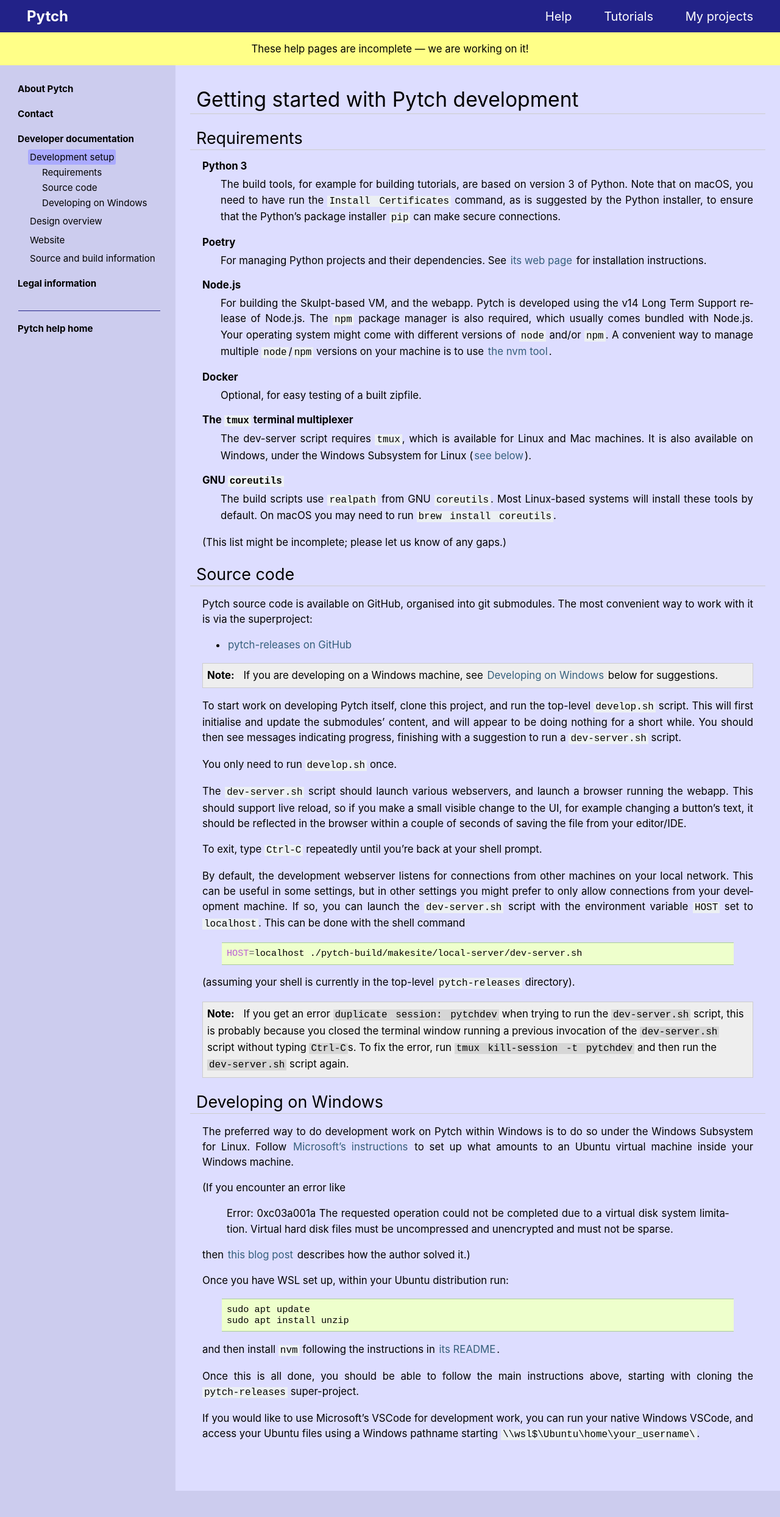
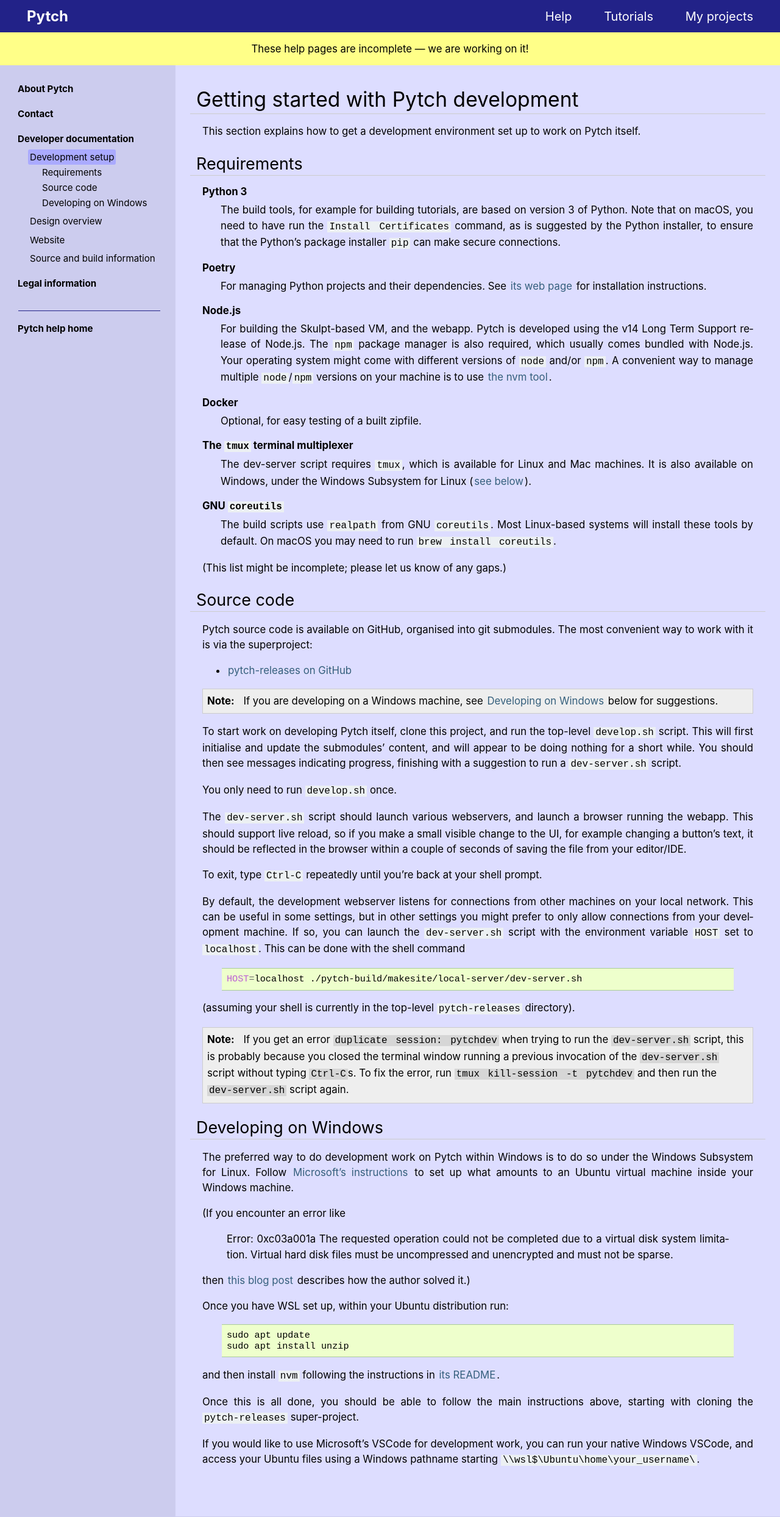
Before and after one commit to pytchlang/pytch-website, a Sphinx documentation site: the page built from source/developer/development-setup.rst, in a window 1280 px wide. Shown: the whole page at 61% size. Built offline with Sphinx 7.4.7, drawn with Linux system fonts in a browser that asks for light colours; pages that are not in the unit, such as notebooks, are missing from menus.

Commit message:
Add top-level intro

```diff
--- a/source/developer/development-setup.rst
+++ b/source/developer/development-setup.rst
@@ -1,5 +1,9 @@
 Getting started with Pytch development
 ======================================
+
+This section explains how to get a development environment set up to
+work on Pytch itself.
+
 
 Requirements
 ------------
```
